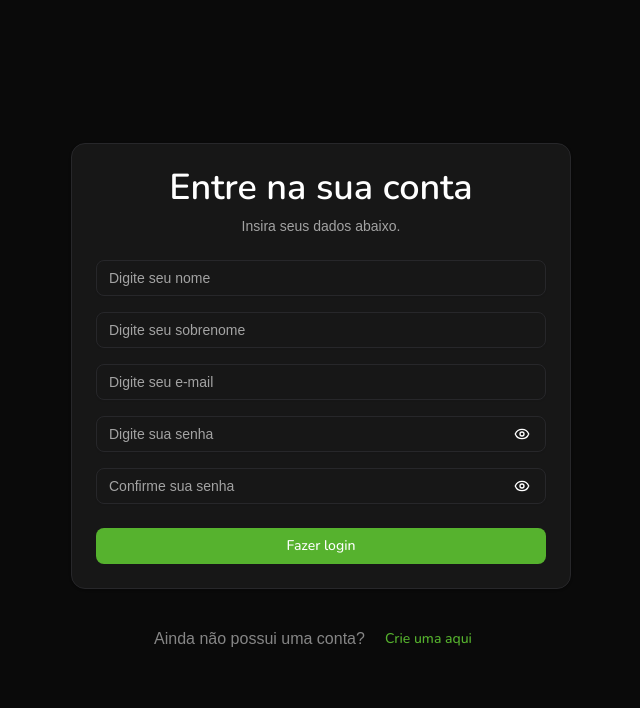
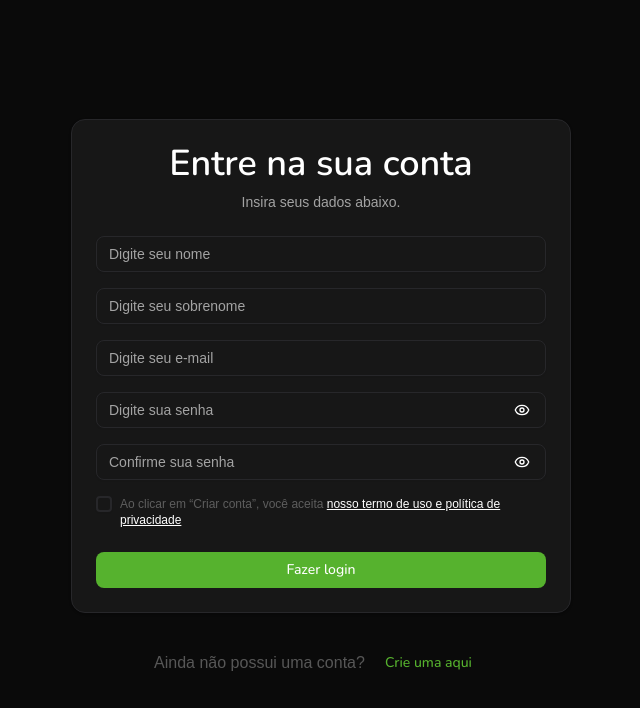
Before and after one commit to Alessandro-Vieira77/fintrack, a React (Vite) app: page /signup in a window 1280 px wide. Shown: the top 708 px of the page, without its empty margins (319-959 px from the left). Built offline with nearby package versions, Linux system fonts and the light colour scheme; a web font is replaced by a local one.

Commit message:
feat: add checkbox terms to sign up form

```diff
--- /dev/null
+++ b/src/components/ui/checkbox.jsx
@@ -0,0 +1,28 @@
+import * as CheckboxPrimitive from '@radix-ui/react-checkbox'
+import { CheckIcon } from 'lucide-react'
+// eslint-disable-next-line no-unused-vars
+import * as React from 'react'
+
+import { cn } from '@/lib/utils'
+
+function Checkbox({ className, ...props }) {
+  return (
+    <CheckboxPrimitive.Root
+      data-slot="checkbox"
+      className={cn(
+        'peer border-input dark:bg-input/30 data-[state=checked]:bg-primary data-[state=checked]:text-primary-foreground dark:data-[state=checked]:bg-primary data-[state=checked]:border-primary focus-visible:border-ring focus-visible:ring-ring/50 aria-invalid:ring-destructive/20 dark:aria-invalid:ring-destructive/40 aria-invalid:border-destructive size-4 shrink-0 rounded-[4px] border shadow-xs transition-shadow outline-none focus-visible:ring-[3px] disabled:cursor-not-allowed disabled:opacity-50',
+        className,
+      )}
+      {...props}
+    >
+      <CheckboxPrimitive.Indicator
+        data-slot="checkbox-indicator"
+        className="flex items-center justify-center text-current transition-none"
+      >
+        <CheckIcon className="size-3.5" />
+      </CheckboxPrimitive.Indicator>
+    </CheckboxPrimitive.Root>
+  )
+}
+
+export { Checkbox }
--- a/src/pages/Signup.jsx
+++ b/src/pages/Signup.jsx
@@ -10,12 +10,13 @@ import {
   CardHeader,
   CardTitle,
 } from '@/components/ui/card'
+import { Checkbox } from '@/components/ui/checkbox'
 import { Input } from '@/components/ui/input'
 
 function Signup() {
   return (
     <div className="flex h-screen w-screen flex-col items-center justify-center gap-8">
-      <Card className="w-[500px]">
+      <Card className="w-full max-w-[500px]">
         <CardHeader className="text-center">
           <CardTitle className="text-4xl">Entre na sua conta</CardTitle>
           <CardDescription>Insira seus dados abaixo.</CardDescription>
@@ -26,13 +27,24 @@ function Signup() {
           <Input placeholder="Digite seu e-mail" />
           <PasswordInput />
           <PasswordInput placeholder="Confirme sua senha" />
+          <label className="flex gap-2" htmlFor="terms">
+            <Checkbox id="terms" className="border-primary-green border-2" />
+            <div className="text-xs">
+              <span className="text-muted-foreground opacity-50">
+                Ao clicar em “Criar conta”, você aceita{' '}
+              </span>
+              <a href="#" className="text-white underline">
+                nosso termo de uso e política de privacidade
+              </a>
+            </div>
+          </label>
         </CardContent>
         <CardFooter>
           <Button className="w-full">Fazer login</Button>
         </CardFooter>
       </Card>
       <div className="flex items-center gap-1">
-        <p className="opacity-50">Ainda não possui uma conta? </p>
+        <p className="text-muted-foreground opacity-50">Ainda não possui uma conta? </p>
         <Button variant="link" asChild>
           <Link to={'/login'} className="text-primary">
             Crie uma aqui
```
